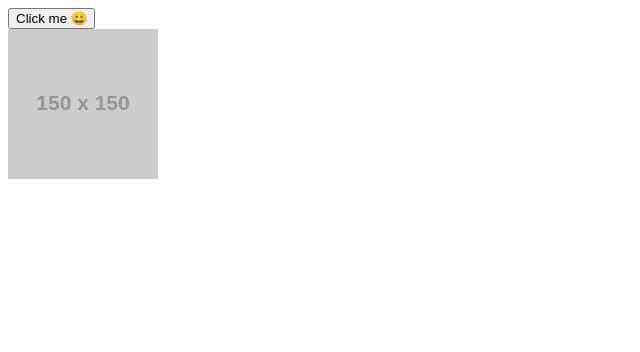
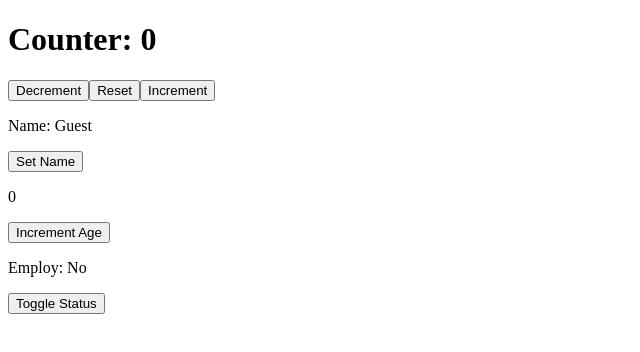
Before and after one commit to Volkanmolla42/react-tutorial, a React (Vite) app in the folder my-react-app/: page / in a window 1280 px wide. Shown: the top 352 px of the page, without its empty margins (0-640 px from the left). Built offline with nearby package versions, Linux system fonts and the light colour scheme.

Commit message:
useState hook examples

```diff
--- a/my-react-app/src/App.jsx
+++ b/my-react-app/src/App.jsx
@@ -1,11 +1,11 @@
-import ClickEvents from './Components/ClickEvents'
-import ProfilePicture from './Components/ProfilePicture'
+import Counter from './Components/MiniApps/Counter'
+import MyComponent from './Components/MyComponent'
 
 const App = () => {
   return (
     <>
-      <ClickEvents />
-      <ProfilePicture />
+      <Counter />
+      <MyComponent />
     </>
   )
 }
--- /dev/null
+++ b/my-react-app/src/Components/MiniApps/Counter.jsx
@@ -0,0 +1,25 @@
+import { useState } from 'react'
+const Counter = () => {
+  const [count, setCount] = useState(0)
+  const dec = () => {
+    setCount(count - 1)
+  }
+  const res = () => {
+    setCount(0)
+  }
+  const inc = () => {
+    setCount(count + 1)
+  }
+  return (
+    <div>
+      <h1>Counter: {count}</h1>
+      <div className='buttons'>
+        <button onClick={() => dec()}>Decrement</button>
+        <button onClick={() => res()}>Reset</button>
+        <button onClick={() => inc()}>Increment</button>
+      </div>
+    </div>
+  )
+}
+
+export default Counter
--- /dev/null
+++ b/my-react-app/src/Components/MyComponent.jsx
@@ -0,0 +1,29 @@
+import React, { useState } from 'react'
+
+const MyComponent = () => {
+  const [Name, setName] = useState('Guest')
+  const [Age, setAge] = useState(0)
+  const [IsEmployed, setIsEmployed] = useState(false)
+
+  const updateName = () => {
+    setName('Volkan')
+  }
+  const updateAge = () => {
+    setAge(Age + 1)
+  }
+  const toggleEmpStatus = () => {
+    setIsEmployed(!IsEmployed)
+  }
+  return (
+    <div>
+      <p>Name: {Name}</p>
+      <button onClick={updateName}>Set Name</button>
+      <p>{Age}</p>
+      <button onClick={updateAge}>Increment Age</button>
+      <p>Employ: {IsEmployed ? 'Yes' : 'No'}</p>
+      <button onClick={toggleEmpStatus}>Toggle Status</button>
+    </div>
+  )
+}
+
+export default MyComponent
```
